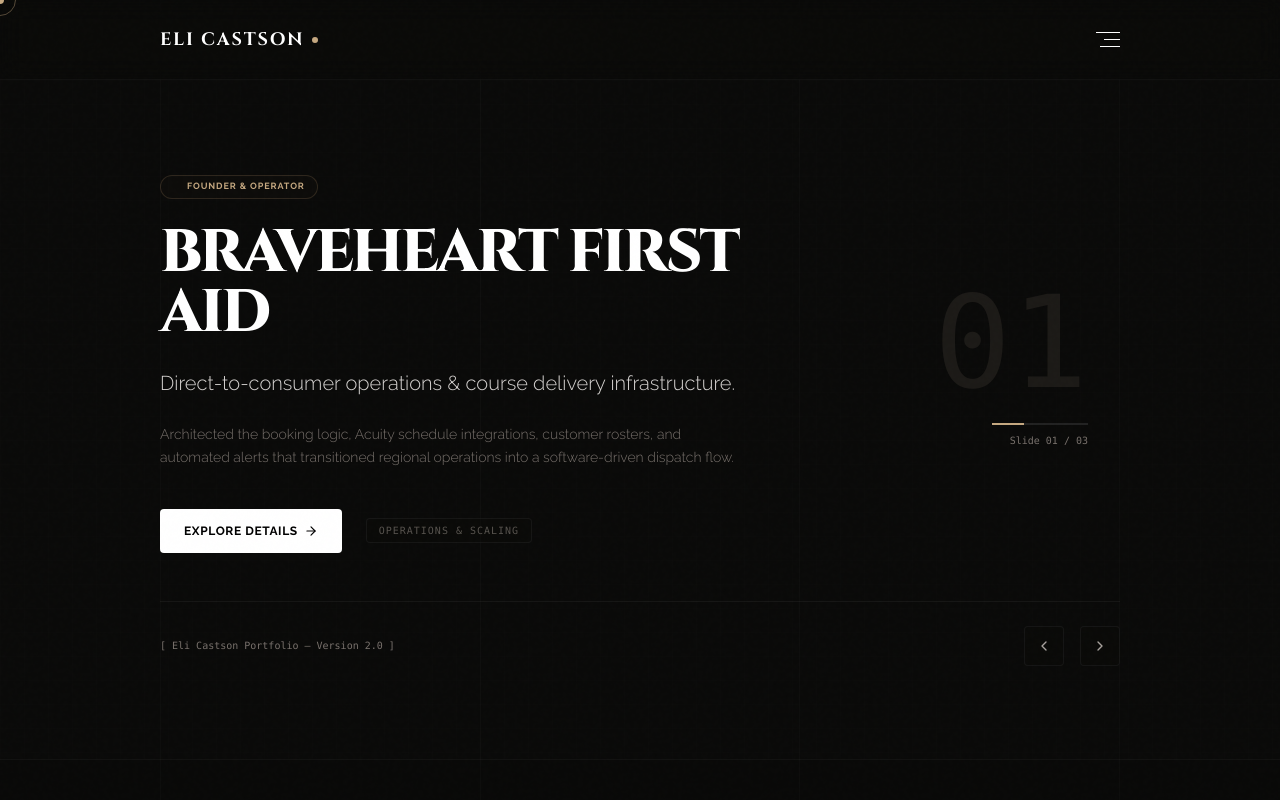
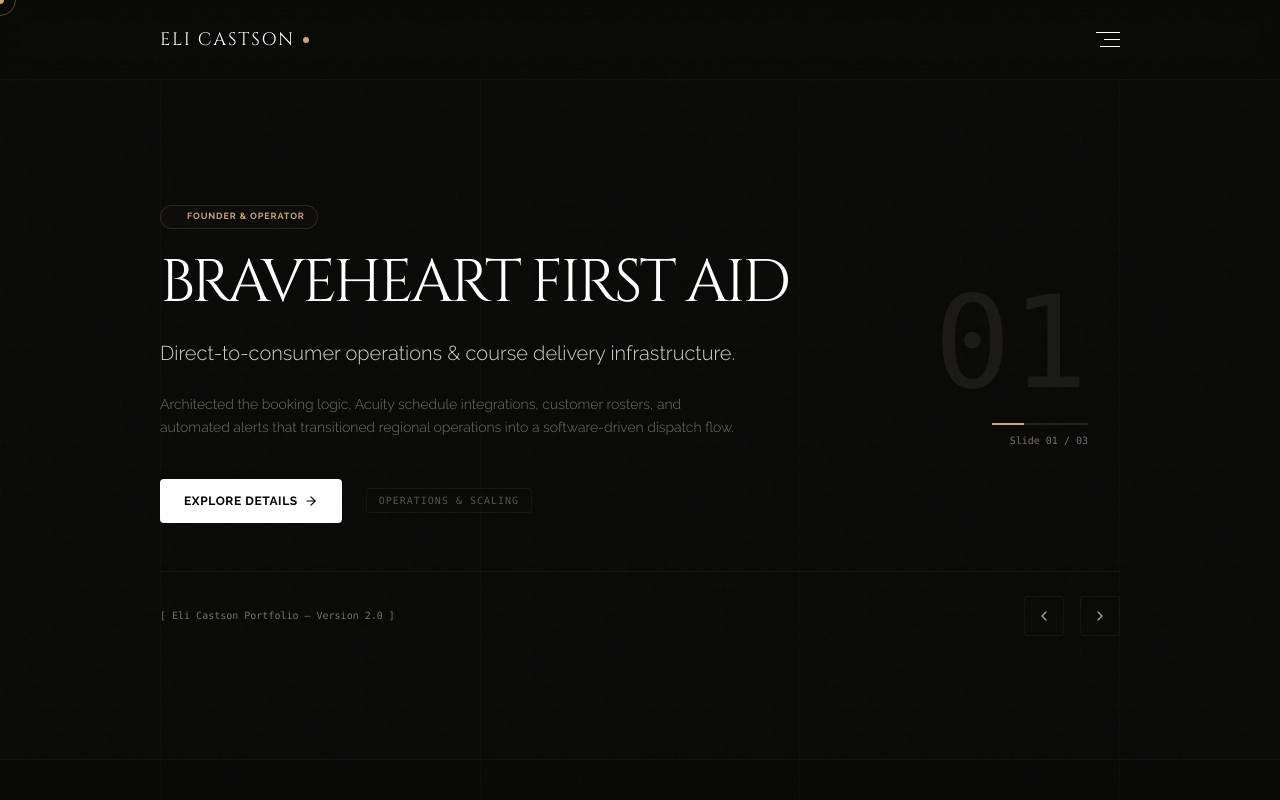
Before and after one commit to ee-prog/castson-site, a Next.js app: page / in a window 1280 px wide. Shown: the top 800 px of the page. Built offline with nearby package versions, Linux system fonts and the light colour scheme.

Commit message:
feat: make Cinzel headings regular weight instead of bold

```diff
--- a/src/app/globals.css
+++ b/src/app/globals.css
@@ -61,6 +61,7 @@
 
 h1, h2, h3, h4, h5, h6, .font-display {
   font-family: var(--font-cinzel), serif;
+  font-weight: 400 !important;
 }
 
 body::before {
```
